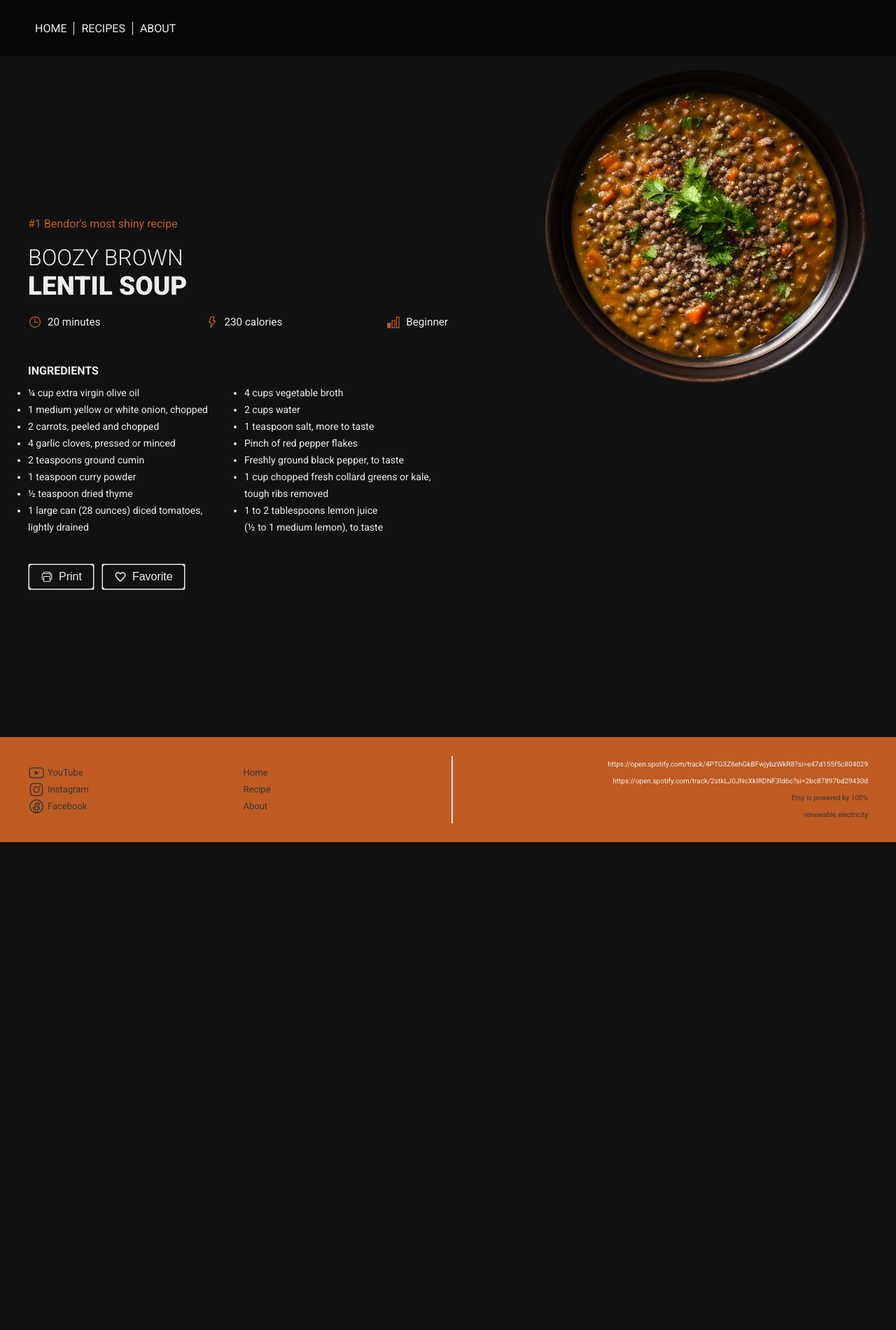
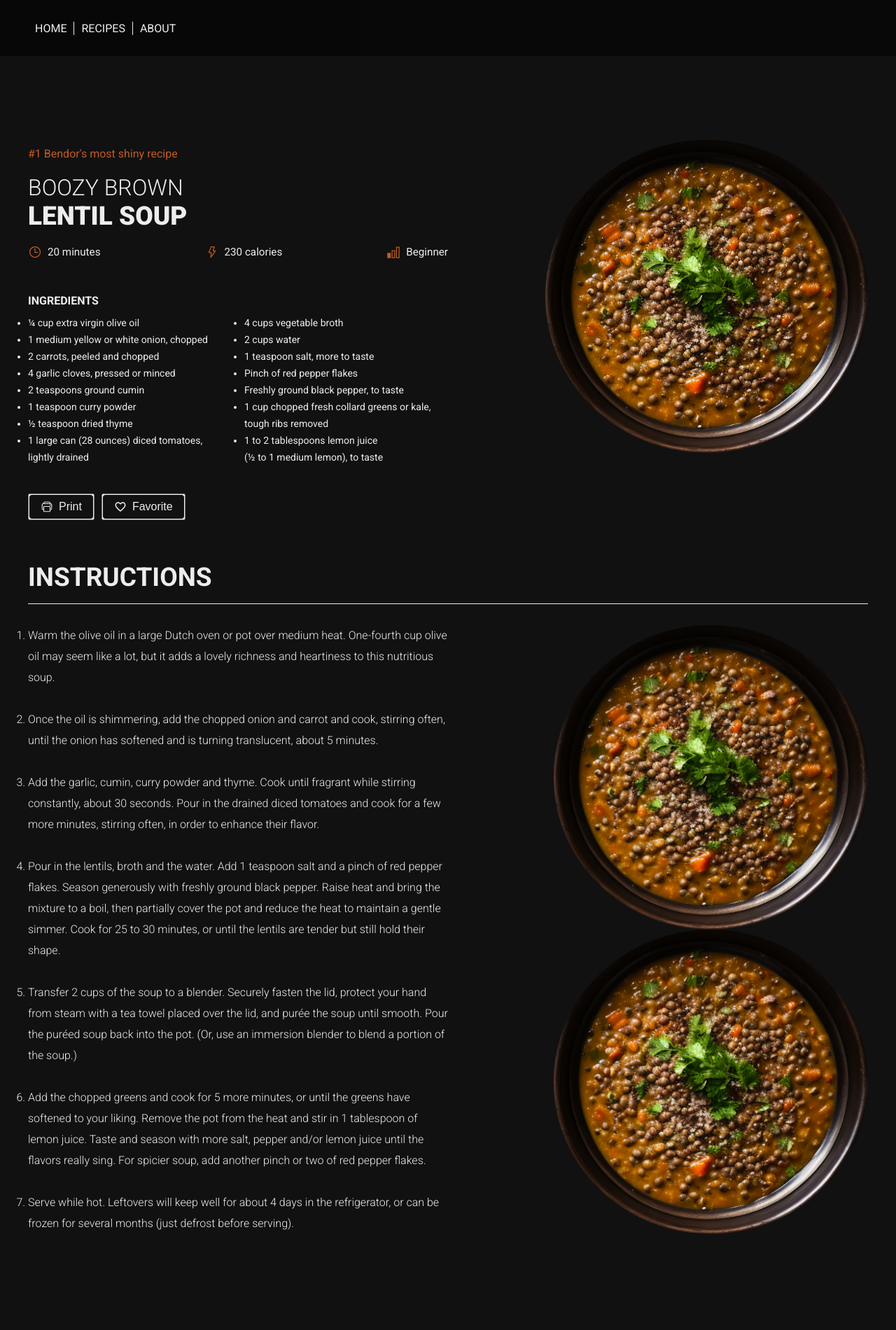
Before and after one commit to capfraichee/recipewebsite, a plain HTML site: page recipedetails.html in a window 1280 px wide. Shown: the top 1900 px of the page at 70% size. Before the commit the page ends 1203 px from the top, so only its background shows below. Drawn offline with Linux system fonts and the light colour scheme.

```diff
--- a/css/main.css
+++ b/css/main.css
@@ -772,18 +772,26 @@ h6 {
     color: var(--primary-color);
 }
 
+.hero-container-recipe-details {
+    display: grid;
+    grid-template-columns: repeat(12, 1fr);
+    gap: var(--grid-gap);
+    width: var(--width-12col);
+    height: 100%;
+    color: var(--background-color-light);
+}
+
 .hero-front-page-details {
-
     background-image: url("../img/soup.png");
     min-height: 600px;
     background-repeat: no-repeat;
     background-position: top right;
     display: grid;
     height: auto;
-    grid-template-columns: repeart(12, 1fr);
+/*     grid-template-columns: repeart(12, 1fr); */
     width: var(--width-12col);
     margin: 0 auto;
-    margin-top: 100px;
+    margin-top: 200px;
     align-items: start;
     color: var(--background-color-light);
 }
@@ -838,7 +846,7 @@ h6 {
 }
 
 .hero-bottom-area {
-    margin-top: 40px;
+    margin: 40px 0 60px 0;
     display: flex;
     flex-direction: row;
     gap: 10px;
@@ -864,6 +872,31 @@ h6 {
     height: 18px;
     flex: 0 0 18px;
     color: inherit;
+}
+
+.instructions-list {
+    background-image: url("../img/soup.png");
+    color: var(--background-color-light);
+    line-height: 30px;
+    font-size: 16px;
+    font-weight: 300;
+    background-position: top right;
+    background-size: auto 50%;
+    background-repeat: repeat-y;
+    width: var(--width-12col);
+    display: grid;
+    grid-template-columns: repeat(2, minmax(0, 1fr));
+}
+
+.instructions-list ol {
+    display: flex;
+    flex-direction: column;
+    gap: 30px;
+}
+
+.instructions-list svg {
+    display: flex;
+    gap: 20px;
 }
 
 /* Recipe details end */
@@ -975,11 +1008,6 @@ h6 {
     background-size: cover;
 }
 
-/* .box-one-cap img {
-    object-fit: contain;
-    width: 100%;
-    height: 75%;
-} */
 
 .box-four-cap {
     background-image: url("../img/family-bbq.jpg");
@@ -999,17 +1027,5 @@ h6 {
 
 /* Content area end */
 
-/* Footer start */
-/*
-.footer-cap {
-    width: 100%;
-    height: 150px;
-    background-color: var(--primary-color);
-    margin-top: 200px;
-    display: flex;
-    justify-content: center;
-}
- */
-/* Footer end */
 
 /* Own page end */
--- a/recipedetails.html
+++ b/recipedetails.html
@@ -23,7 +23,7 @@
 
         <!-- Hero section -->
         <header class="hero-front-page-details">
-            <div class="hero-container">
+            <div class="hero-container-recipe-details">
                 <div class="hero-text">
                     <div class="paragraph">
                         <p1>#1 Bendor's most shiny recipe</p1>
@@ -112,10 +112,28 @@
                         </div>
                     </div>
                 </div>
+            </div>
+        </header>
+    </div>
 
-            </div>
+    <!-- Instructions -->
+
+    <div class="todays_recipes">
+        <div class="todays_recipes_headline">
+            Instructions
+        </div>
+        <div class="instructions-list">
+            <ol>
+                <li>Warm the olive oil in a large Dutch oven or pot over medium heat. One-fourth cup olive oil may seem like a lot, but it adds a lovely richness and heartiness to this nutritious soup.</li>
+                <li>Once the oil is shimmering, add the chopped onion and carrot and cook, stirring often, until the onion has softened and is turning translucent, about 5 minutes.</li>
+                <li>Add the garlic, cumin, curry powder and thyme. Cook until fragrant while stirring constantly, about 30 seconds. Pour in the drained diced tomatoes and cook for a few more minutes, stirring often, in order to enhance their flavor.</li>
+                <li>Pour in the lentils, broth and the water. Add 1 teaspoon salt and a pinch of red pepper flakes. Season generously with freshly ground black pepper. Raise heat and bring the mixture to a boil, then partially cover the pot and reduce the heat to maintain a gentle simmer. Cook for 25 to 30 minutes, or until the lentils are tender but still hold their shape.</li>
+                <li>Transfer 2 cups of the soup to a blender. Securely fasten the lid, protect your hand from steam with a tea towel placed over the lid, and purée the soup until smooth. Pour the puréed soup back into the pot. (Or, use an immersion blender to blend a portion of the soup.)</li>
+                <li>Add the chopped greens and cook for 5 more minutes, or until the greens have softened to your liking. Remove the pot from the heat and stir in 1 tablespoon of lemon juice. Taste and season with more salt, pepper and/or lemon juice until the flavors really sing. For spicier soup, add another pinch or two of red pepper flakes.</li>
+                <li>Serve while hot. Leftovers will keep well for about 4 days in the refrigerator, or can be frozen for several months (just defrost before serving).</li>
+            </ol>
+        </div>
     </div>
-    </header>
 
 
     <!-- Footer -->
```
Also changed, not shown: frontpage.html (+2 -1 lines).
